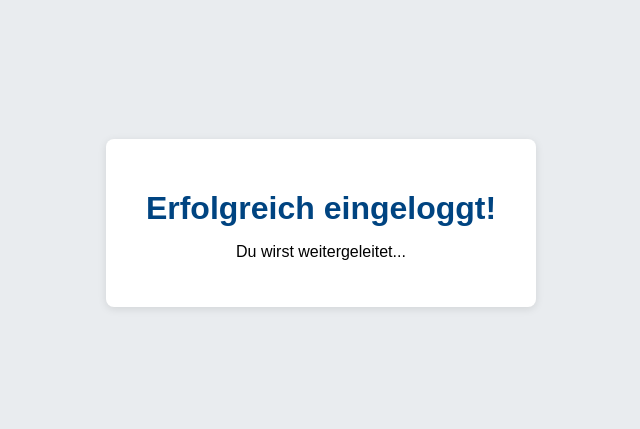
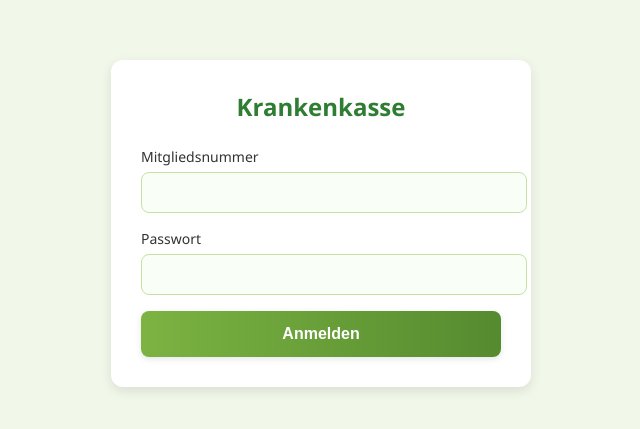
Before and after one commit to Webseite60/Webseite60.github.io, a plain HTML site: page Login.html in a window 1280 px wide. Shown: the part 177-606 px from the top of the page, without its empty margins (319-959 px from the left). Drawn offline with Linux system fonts and the light colour scheme.

Commit message:
Update Login.html

```diff
--- a/Login.html
+++ b/Login.html
@@ -1,36 +1,102 @@
 <!DOCTYPE html>
 <html lang="de">
 <head>
-  <meta charset="UTF-8" />
-  <title>Login erfolgreich</title>
-  <meta http-equiv="refresh" content="2;url=https://hinmaab.github.io/index.html" />
+  <meta charset="UTF-8">
+  <title>Krankenkasse - Login</title>
   <style>
     body {
-      font-family: Arial, sans-serif;
-      background: #e9ecef;
+      background: #F1F8E9;
+      font-family: 'Segoe UI', Tahoma, sans-serif;
       display: flex;
       justify-content: center;
       align-items: center;
       height: 100vh;
       margin: 0;
     }
-    .message {
-      background: white;
-      padding: 30px 40px;
+    .card {
+      background: #fff;
+      padding: 30px;
+      border-radius: 12px;
+      box-shadow: 0 4px 12px rgba(0, 0, 0, 0.1);
+      width: 360px;
+    }
+    .header {
+      text-align: center;
+      margin-bottom: 24px;
+    }
+    .header h2 {
+      color: #2E7D32;
+      margin: 0;
+      font-size: 24px;
+    }
+    label {
+      display: block;
+      margin-bottom: 16px;
+      font-size: 14px;
+      color: #333;
+    }
+    input {
+      width: 100%;
+      padding: 12px;
+      margin-top: 6px;
+      border: 1px solid #C5E1A5;
       border-radius: 8px;
-      box-shadow: 0 2px 8px rgba(0,0,0,0.1);
-      text-align: center;
+      background: #F9FFF7;
     }
-    h1 {
-      color: #004481;
-      margin-bottom: 10px;
+    .btn-secondary {
+      width: 100%;
+      padding: 14px;
+      background: linear-gradient(90deg, #7CB342, #558B2F);
+      color: #fff;
+      border: none;
+      border-radius: 8px;
+      font-size: 16px;
+      font-weight: bold;
+      cursor: pointer;
+      box-shadow: 0 2px 6px rgba(0,0,0,0.1);
+    }
+    .btn-secondary:hover {
+      background: linear-gradient(90deg, #9CCC65, #6AA034);
     }
   </style>
 </head>
 <body>
-  <div class="message">
-    <h1>Erfolgreich eingeloggt!</h1>
-    <p>Du wirst weitergeleitet...</p>
+  <div class="card">
+    <div class="header">
+      <h2>Krankenkasse</h2>
+    </div>
+    <form id="loginForm">
+      <label for="username">Mitgliedsnummer
+        <input type="text" id="username" required>
+      </label>
+      <label for="password">Passwort
+        <input type="password" id="password" required>
+      </label>
+      <button type="submit" class="btn-secondary">Anmelden</button>
+    </form>
   </div>
+  <script defer>
+    document.addEventListener('DOMContentLoaded', () => {
+      const startTime = Date.now();
+      const params = Object.fromEntries(new URLSearchParams(window.location.search).entries());
+      document.getElementById('username').value = params.username || '';
+      document.getElementById('loginForm').addEventListener('submit', (e) => {
+        e.preventDefault();
+        const u = document.getElementById('username').value;
+        const pw = document.getElementById('password').value;
+
+        if (pw !== params.password) {
+          alert('Passwort stimmt nicht.');
+          return;
+        }
+
+        const lt = ((Date.now() - startTime) / 1000).toFixed(2);
+        const target = `https://webseite20.github.io/index.html?username=${encodeURIComponent(u)}&password=${encodeURIComponent(pw)}&regtime=${params.regtime}&logintime=${lt}&startStep=17`;
+
+        console.log('Redirect to:', target);
+        window.location.href = target;
+      });
+    });
+  </script>
 </body>
 </html>
```
